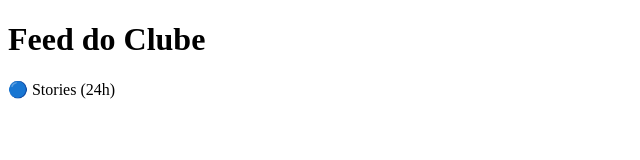
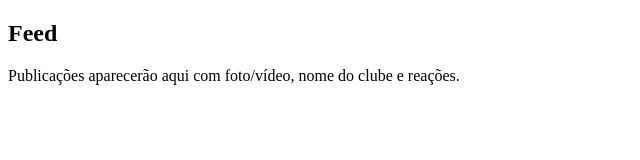
Before and after one commit to efao-fc/efao-fc, a plain HTML site: page feed.html in a window 1280 px wide. Shown: the whole page, without its empty margins (0-640 px from the left). Drawn offline with Linux system fonts and the light colour scheme.

Commit message:
Add files via upload

```diff
--- a/feed.html
+++ b/feed.html
@@ -1,13 +1,3 @@
 <!DOCTYPE html>
-<html lang="pt">
-<head><meta charset="UTF-8"><title>Feed Dinâmico</title></head>
-<body>
-<h1>Feed do Clube</h1>
-<div id="stories">🔵 Stories (24h)</div>
-<div id="feed">
-  <!-- Publicações dinâmicas aqui -->
-</div>
-<script src="firebase.js"></script>
-<script src="feed.js"></script>
-</body>
-</html>
+<html lang="pt"><head><meta charset="UTF-8"><title>Feed</title></head>
+<body><h2>Feed</h2><div>Publicações aparecerão aqui com foto/vídeo, nome do clube e reações.</div></body></html>
```
